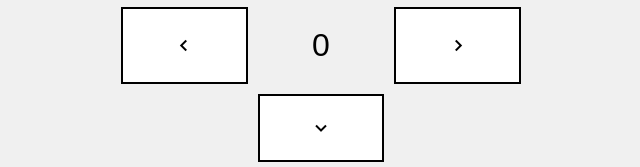
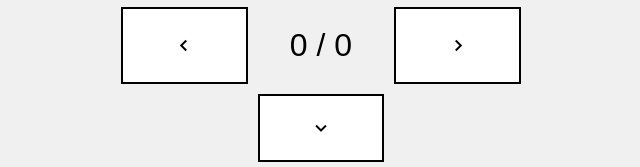
Before and after one commit to Syder-201/snake-game, a plain HTML site: page index.html in a window 1280 px wide. Shown: the part 583-750 px from the top of the page, 319-959 px from the left. Drawn offline with nearby package versions, Linux system fonts and the light colour scheme.

Commit message:
Update index.html

```diff
--- a/index.html
+++ b/index.html
@@ -16,7 +16,7 @@
     <div id="controls">
         <div class="control-button" onclick="move('up')"><i class='bx bx-chevron-up'></i></div>
         <div class="control-button" onclick="move('left')"><i class='bx bx-chevron-left'></i></div>
-        <div class="control-button count-display" id="gameCount">0</div> <!-- Contador de jogos -->
+        <div class="control-button count-display" id="scoreDisplay">0 / 0</div> <!-- Pontuação / Recorde -->
         <div class="control-button" onclick="move('right')"><i class='bx bx-chevron-right'></i></div>
         <div class="control-button" onclick="move('down')"><i class='bx bx-chevron-down'></i></div>
     </div>
```
